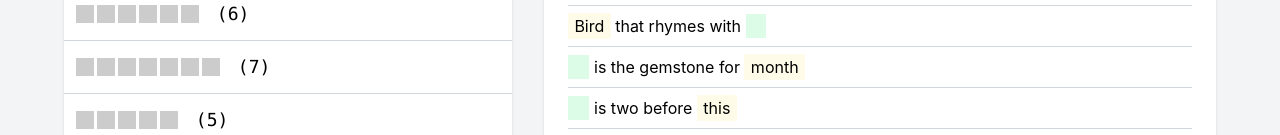
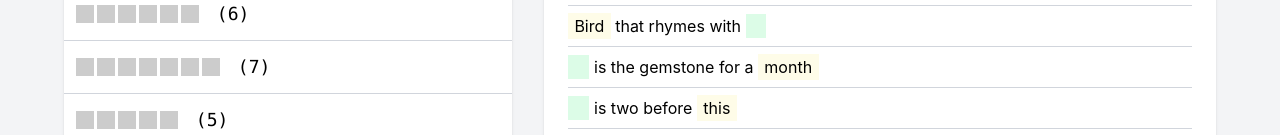
Before and after one commit to santheo/raddle, a SvelteKit app: page / in a window 1280 px wide. Shown: the part 320-455 px from the top of the page. Built offline with nearby package versions, Linux system fonts and the light colour scheme.

Commit message:
sans serif not serif

```diff
--- a/src/routes/+page.svelte
+++ b/src/routes/+page.svelte
@@ -115,7 +115,7 @@ function handleInput(event) {
         clues = clues.map(clue => ({...clue, isUsed: true}));
       }
     } else {
-      errorMessage = `${word} is not correct.`;
+      errorMessage = `${word} is not one of the next rungs`;
       currentInput = '';
       inputElement?.focus();
     }
@@ -215,7 +215,7 @@ function handleInput(event) {
             <div class="p-3 relative font-mono text-lg {rung.status}" class:bg-yellow-50={rung.status=="answer"} class:bg-green-100={rung.status=="question"}>
               {#if rung.isRevealed}
                 {#if rung.isClueShown}
-                  <span class="font-serif transform">{rung.transform}</span>
+                  <span class="font-sans transform">{rung.transform}</span>
                 {/if}
                 {rung.word}
               {:else}
@@ -304,12 +304,11 @@ function handleInput(event) {
   :global(.transform) {
     text-transform: uppercase;
     font-size: .75rem;
-    /* font-style: italic; */
     background-color: white;
     border-radius: 6px;
     border: 1px solid #ddd;
     position: absolute;
-    top: -.8rem;
+    top: -.7rem;
     left: calc(var(--spacing)*2);
     padding: .2rem .4rem;
     line-height: 1;
--- a/static/data/day-night.yaml
+++ b/static/data/day-night.yaml
@@ -16,7 +16,7 @@ ladder:
   clue: 'Add an "N" to ^ and anagram to get a [gemstone]'
   transform: "+'N' and anagram"
 - word: GARNET
-  clue: '^ is the gemstone for [month]'
+  clue: '^ is the gemstone for a [month]'
   transform: 'is the stone for'
 - word: JANUARY
   clue: '^ is two before [this]'
```
